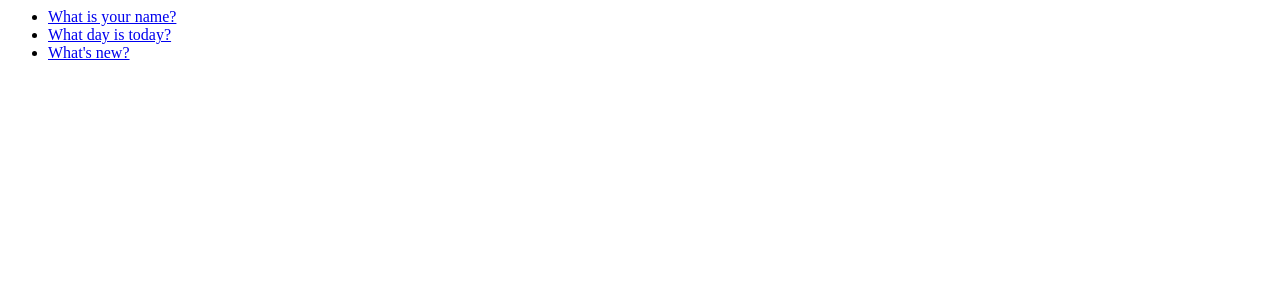
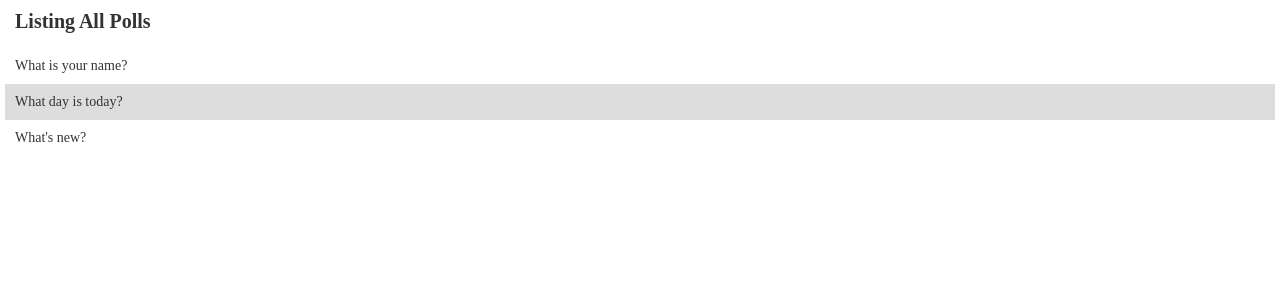
Before and after one commit to arnellebalane/django-tutorial-app, a Django app: page /polls/ in a window 1280 px wide. Shown: the top 300 px of the page. Run offline with Django 3.2, Linux system fonts and the light colour scheme; data comes from the database, SQL or seed files in the repository; parts of the project's set-up code (start-up, migrations or seed data) failed here and were passed over.

Commit message:
added static files

```diff
--- /dev/null
+++ b/polls/static/polls/styles.css
@@ -0,0 +1,45 @@
+*, *:before, *:after {
+    margin: 0;
+    padding: 0;
+    -webkit-box-sizing: border-box;
+    -moz-box-sizing: border-box;
+    box-sizing: border-box;
+}
+
+html {
+    font-family: "Ubuntu Mono";
+    font-size: 62.5%;
+    color: #333333;
+}
+
+h1 {
+    padding: 10px 15px;
+}
+
+.list {
+    padding: 5px;
+}
+
+.list > * {
+    display: block;
+}
+
+.list--alternate > *:nth-of-type(even) {
+    background-color: #dddddd;
+}
+
+.item {
+    display: block;
+    font-size: 1.4rem;
+    text-decoration: none;
+    color: #333333;
+    padding: 10px;
+    border-radius: 3px;
+}
+
+.item:hover,
+.item:focus {
+    background-color: #cccccc;
+    border: 1px solid #aaaaaa;
+    padding: 9px;
+}
--- a/polls/templates/polls/index.html
+++ b/polls/templates/polls/index.html
@@ -1,7 +1,12 @@
+{% load staticfiles %}
+<link rel="stylesheet" href="{% static 'polls/styles.css' %}">
+
+<h1>Listing All Polls</h1>
+
 {% if latest_poll_list %}
-    <ul>
+    <ul class="list list--alternate">
         {% for poll in latest_poll_list %}
-            <li><a href="{% url 'polls:detail' poll.id %}">{{ poll.question }}</a></li>
+            <li><a href="{% url 'polls:detail' poll.id %}" class="item item--block">{{ poll.question }}</a></li>
         {% endfor %}
     </ul>
 {% else %}
```
Also changed, not shown: polls/static/polls/images/background.jpg (added).
